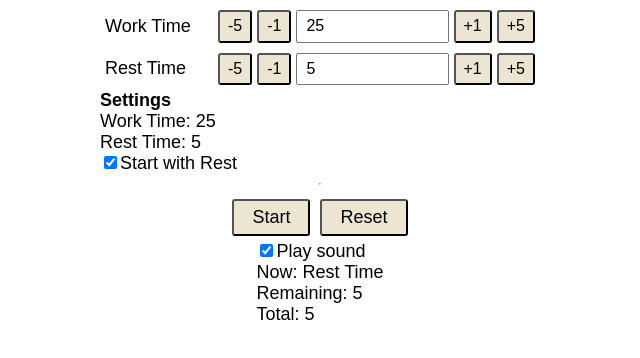
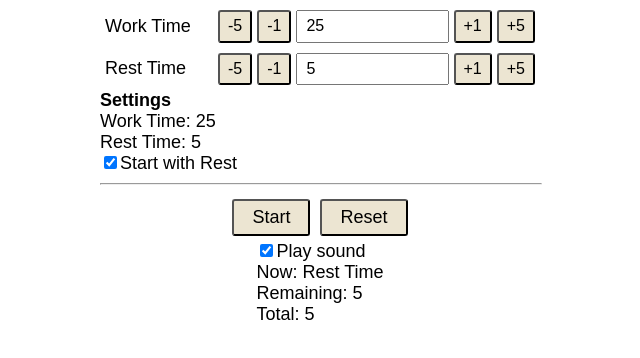
Before and after one commit to pofl/interval-timer-react-vite, a React (Vite) app: page / in a window 1280 px wide. Shown: the top 358 px of the page, without its empty margins (320-960 px from the left). Built offline with nearby package versions, Linux system fonts and the light colour scheme.

Commit message:
Spread hr

```diff
--- a/src/IntervalTimer.tsx
+++ b/src/IntervalTimer.tsx
@@ -109,7 +109,7 @@ export function IntervalTimer() {
           Start with Rest
         </label>
       </div>
-      <hr />
+      <hr style={{ width: '100%' }} />
       <div>
         <button className='pad-l marg' onClick={() => setIsPlaying(!isPlaying)}>
           {!isPlaying && timer > 0 ? "Start" : "Pause"}
```
